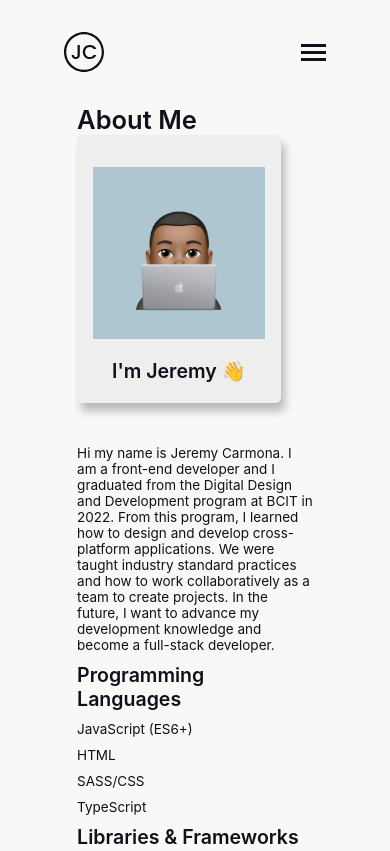
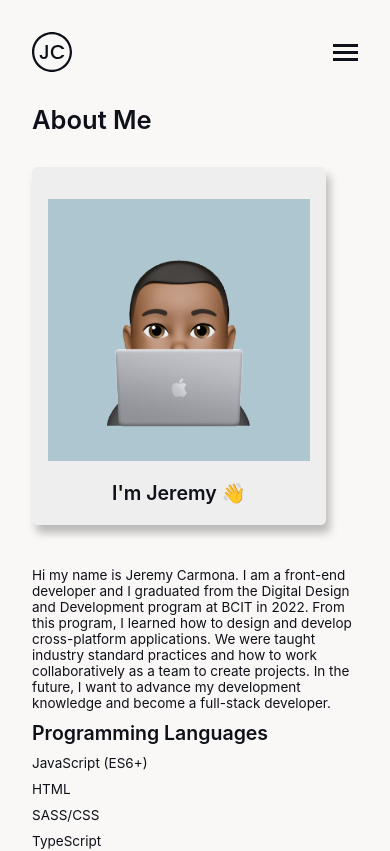
Before and after one commit to JeremyCarmona3/jeremy-m-carmona, a Next.js app: page /about in a window 390 px wide. Shown: the top 851 px of the page. Built offline with nearby package versions, Linux system fonts and the light colour scheme.

Commit message:
added shortcut icon in head, styling changes

```diff
--- a/pages/about.js
+++ b/pages/about.js
@@ -26,12 +26,13 @@ export default function About() {
           content='6Ydm5F2LXehzE-WSRujTL_t_TecSLbMEqmwRAsf3im0'
         />
         <link rel='icon' href='JC.svg' />
+        <link rel='shortcut icon' href='/JC.svg' />
       </Head>
       <Navbar />
       <div className='content'>
         <h1>About Me</h1>
-        <div>
-          <div className='about-me-row about-me-grid'>
+        <div className='about-me-margin'>
+          <div className='about-me-row'>
             <div className='avatar-polaroid'>
               <Polaroid
                 image={Avatar}
--- a/pages/index.js
+++ b/pages/index.js
@@ -30,6 +30,7 @@ export default function Home() {
           content='6Ydm5F2LXehzE-WSRujTL_t_TecSLbMEqmwRAsf3im0'
         />
         <link rel='icon' href='/JC.svg' />
+        <link rel='shortcut icon' href='/JC.svg' />
       </Head>
       <Navbar home='home' />
       <div className='content'>
--- a/pages/privacy-policy.js
+++ b/pages/privacy-policy.js
@@ -23,6 +23,7 @@ export default function PrivacyPolicy() {
           content='6Ydm5F2LXehzE-WSRujTL_t_TecSLbMEqmwRAsf3im0'
         />
         <link rel='icon' href='JC.svg' />
+        <link rel='shortcut icon' href='/JC.svg' />
       </Head>
       <Navbar />
       <div className='content'>
--- a/pages/projects.js
+++ b/pages/projects.js
@@ -27,6 +27,7 @@ export default function Projects() {
           content='6Ydm5F2LXehzE-WSRujTL_t_TecSLbMEqmwRAsf3im0'
         />
         <link rel='icon' href='JC.svg' />
+        <link rel='shortcut icon' href='/JC.svg' />
       </Head>
       <Navbar />
       <div className='content'>
--- a/pages/terms-of-uses.js
+++ b/pages/terms-of-uses.js
@@ -23,6 +23,7 @@ export default function TermsOfUses() {
           content='6Ydm5F2LXehzE-WSRujTL_t_TecSLbMEqmwRAsf3im0'
         />
         <link rel='icon' href='JC.svg' />
+        <link rel='shortcut icon' href='/JC.svg' />
       </Head>
       <Navbar />
       <div className='content'>
--- a/styles/about.scss
+++ b/styles/about.scss
@@ -1,3 +1,7 @@
+.about-me-margin {
+  margin: 2rem 0 0 0;
+}
+
 .about-me-row {
   display: flex;
   flex-direction: row;
@@ -6,7 +10,7 @@
 
 .about-me-text {
   display: flex;
-  max-width: 500px;
+  max-width: 700px;
 }
 
 .avatar-polaroid {
--- a/styles/app.scss
+++ b/styles/app.scss
@@ -60,5 +60,11 @@ a:hover {
 
 .content {
   flex: 1;
-  width: 90%;
+  width: 100%;
 }
+
+@media screen and (max-width: 768px) {
+  .main-cont {
+    padding: 0 2rem;
+  }
+}
--- a/styles/components/footer.scss
+++ b/styles/components/footer.scss
@@ -18,6 +18,7 @@
 .line {
   margin-top: 2rem;
   background-color: #0f111a;
+  border: none;
   width: 100%;
   height: 1px;
 }
--- a/styles/projects.scss
+++ b/styles/projects.scss
@@ -22,6 +22,7 @@
   display: flex;
   flex-direction: column;
   min-width: 300px;
+  max-width: 700px;
 }
 
 .projects-info {
```
